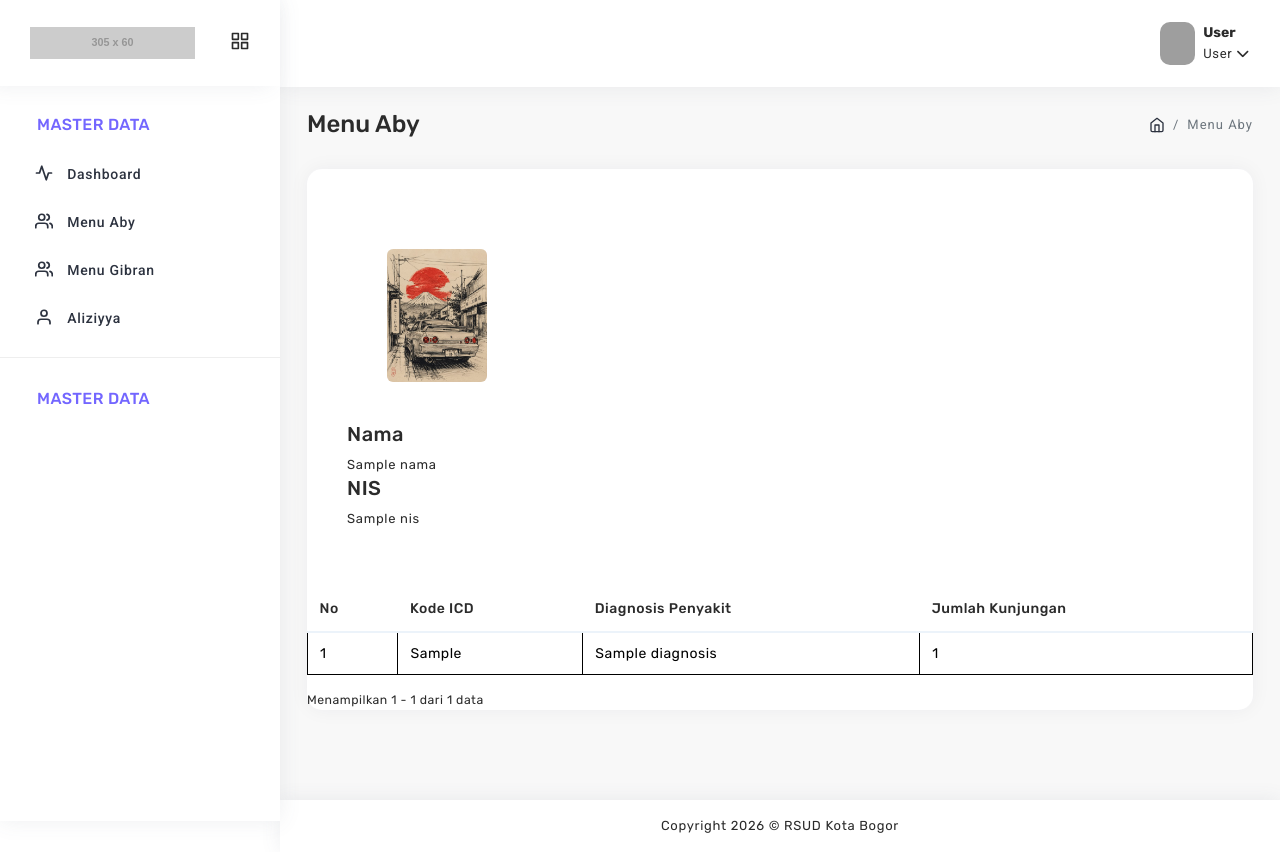
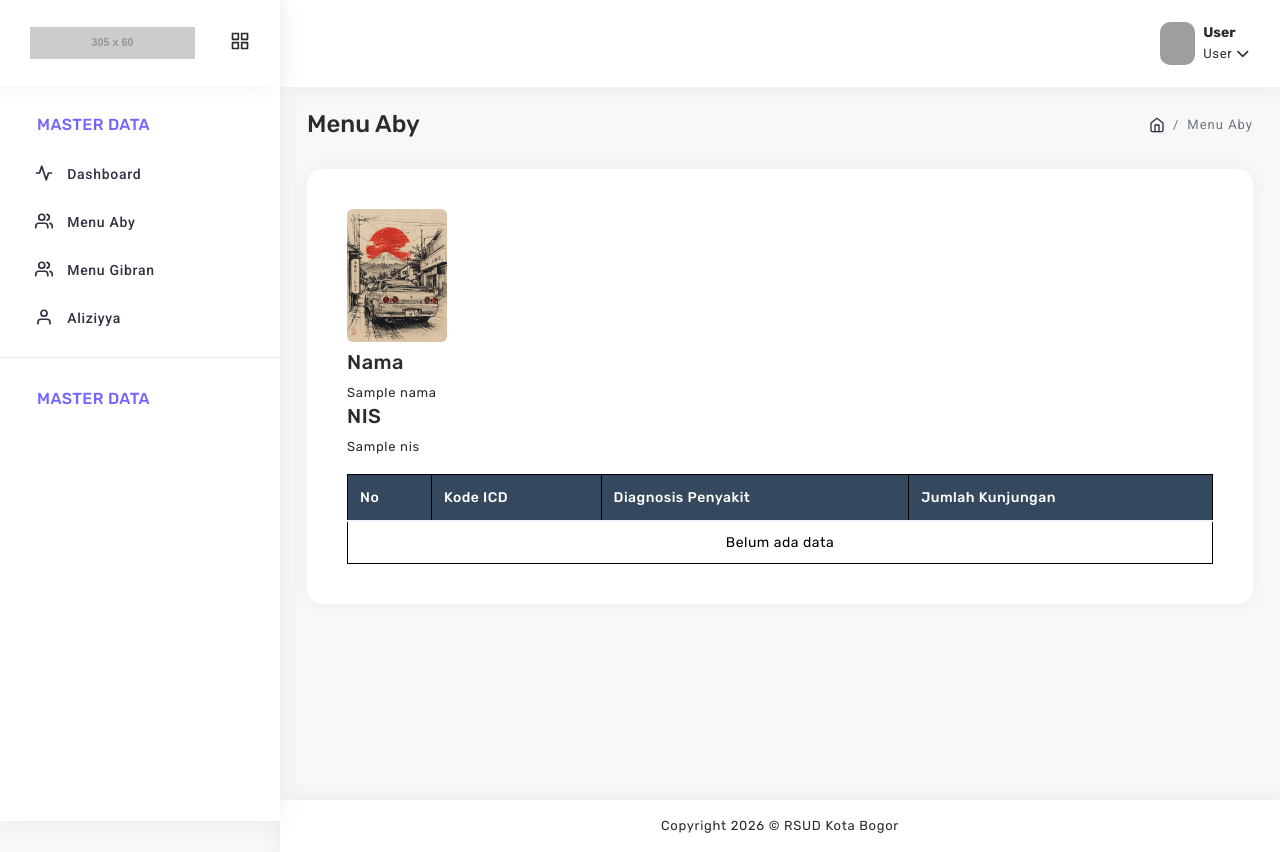
Before and after one commit to gibranabdilah236-cpu/PKL-2026-2027, a Laravel app: template resources/views/menu-aby.blade.php in a window 1280 px wide. Run offline with Laravel 8, Linux system fonts and the light colour scheme; the template is opened without the code that fills it: most values are stand-ins (such as "Sample title", 1, 10 or a date in 2020); grey boxes labelled with a size stand in for pictures from a placeholder-image service; some libraries are stand-ins or nearby versions; grey boxes are pictures that could not be loaded.

Commit message:
Memperbaiki error di menu Aby

```diff
--- a/resources/views/menu-aby.blade.php
+++ b/resources/views/menu-aby.blade.php
@@ -19,23 +19,16 @@
     <div class="row">
         <div class="col-12">
             <div class="card">
-                 <div class="card-body" >
-                     <div class="row">
-                         <div class="col-md-6 mb-3">
                 <div class="card-body">
+                    <div class="mb-3">
                         <img src="{{ asset('assets/images/foto/809240626842351867.jpg') }}"
-                                                          alt="Foto Aby"
-                                                          class="img-fluid rounded"
-                                                          style="max-width: 100px;">
-                                                 </div>
-                                                 <h5>Nama</h5>
+                             alt="Foto Aby" class="img-fluid rounded" style="max-width: 100px;">
+                        <h5 class="mt-2">Nama</h5>
                         <p class="mb-0">{{ $nama }}</p>
                         <h5>NIS</h5>
                         <p class="mb-0">{{ $nis }}</p>
                     </div>
-                                         </div>
-                                     </div>
-                                     <style>
+
                     <style>
                         .table-responsive th {
                             background-color: #34495e;
@@ -50,6 +43,7 @@
                             color: #000000;
                         }
                     </style>
+
                     <div class="table-responsive">
                         <table class="table">
                             <thead>
@@ -61,23 +55,11 @@
                                 </tr>
                             </thead>
                             <tbody>
-                               @foreach($diagnosa as $row)
                                 <tr>
-                                        <td>{{ $diagnosa->firstItem() + $loop->index }}</td>
-                                        <td>{{ $row->kode_icd }}</td>
-                                        <td>{{ $row->diagnosis }}</td>
-                                        <td>{{ $row->jumlah_kunjungan }}</td>
+                                    <td colspan="4" class="text-center">Belum ada data</td>
                                 </tr>
-                                @endforeach
                             </tbody>
                         </table>
-                             <div class="mt-3 d-flex justify-content-between align-items-center">
-                                    <small>
-                                        Menampilkan {{ $diagnosa->firstItem() }} - {{ $diagnosa->lastItem() }}
-                                        dari {{ $diagnosa->total() }} data
-                                    </small>
-                                 {{ $diagnosa->links() }}
-                         </div>
                     </div>
                 </div>
             </div>
--- a/routes/web.php
+++ b/routes/web.php
@@ -17,7 +17,7 @@ Route::middleware('auth')->group(function () {
   Route::get('/menu-aby', function () {
     return view('menu-aby', [
         'nama' => 'Muhamad Aby Ramadhan',
-            'nis' => '123456789',
+        'nis'  => '123456789',
         'diagnosa' => DB::table('kasus_penyakits')->paginate(10),
     ]);
 })->name('menu.aby');
```
Lines whose indentation alone changed are shown as unchanged.
